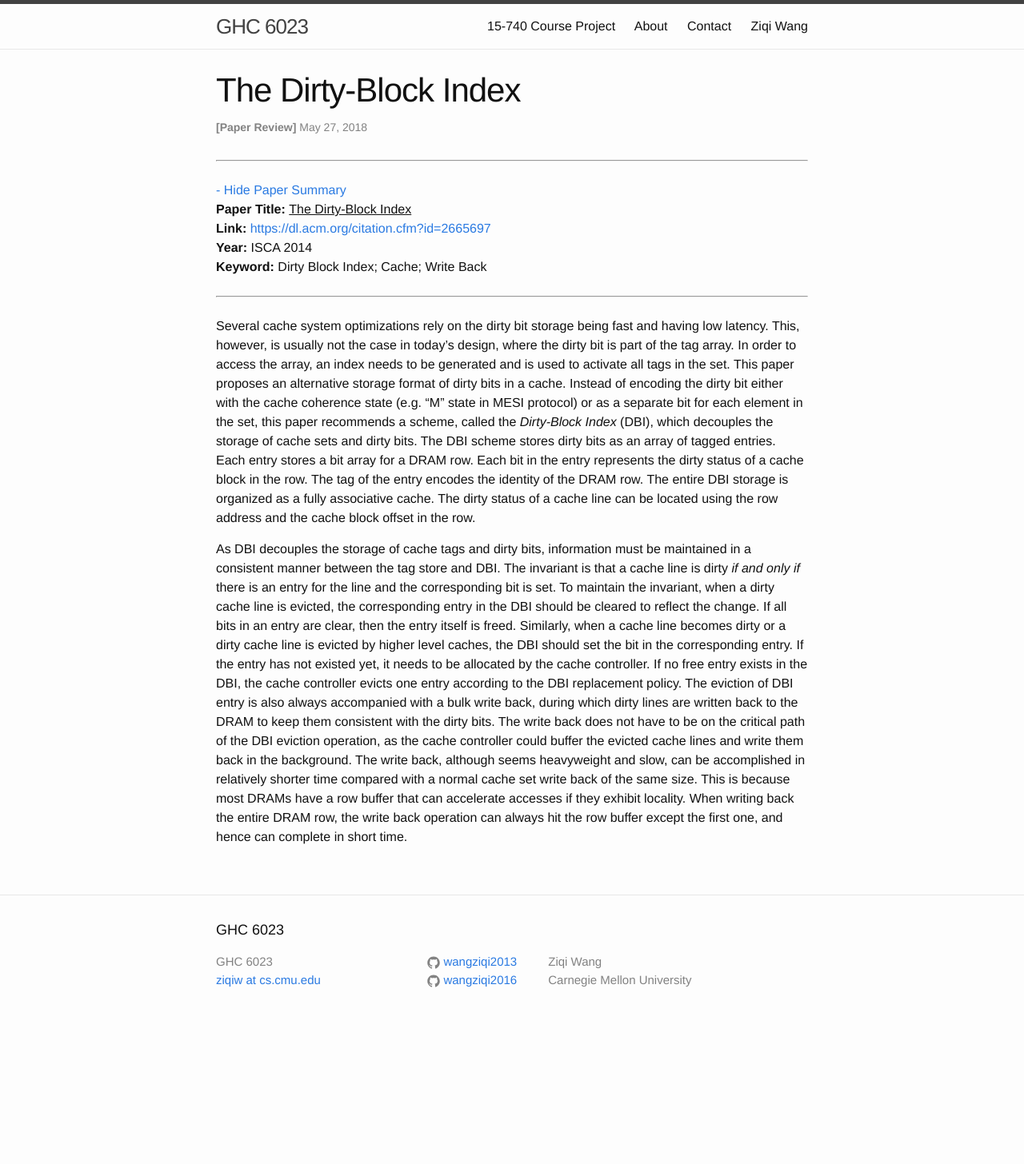
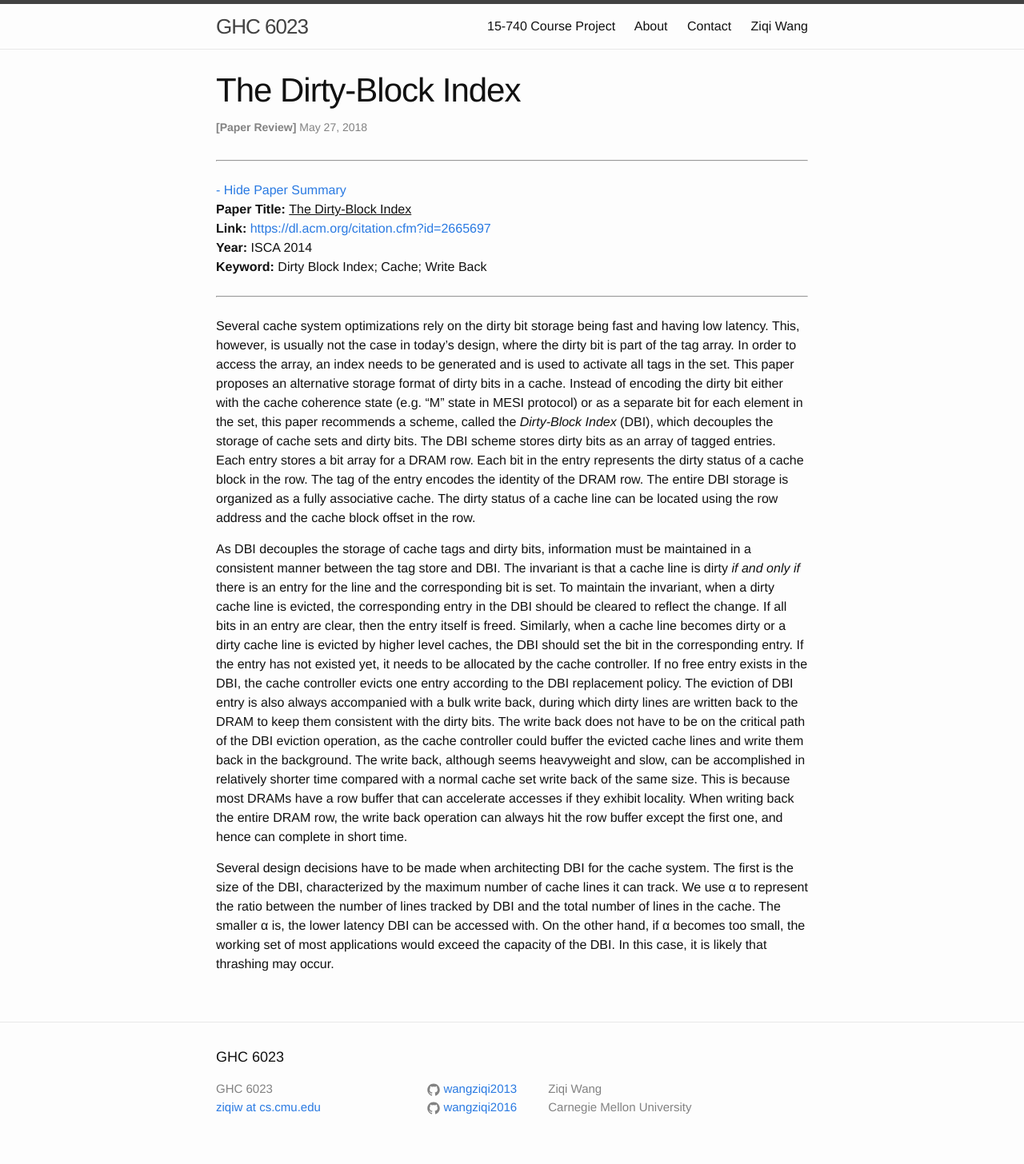
Before and after one commit to wangziqi2013/wangziqi2013.github.io, a Jekyll site: the page built from _posts/2018-05-27-dbi.markdown, in a window 1280 px wide. Shown: the whole page at 80% size. Built offline with Jekyll 4.4.1, drawn with Linux system fonts in a browser that asks for light colours; before the commit the page ends 1297 px from its top, so only the background shows below that.

Commit message:
Working on parameters

```diff
--- a/_posts/2018-05-27-dbi.markdown
+++ b/_posts/2018-05-27-dbi.markdown
@@ -42,3 +42,9 @@ back, although seems heavyweight and slow, can be accomplished in relatively sho
 a normal cache set write back of the same size. This is because most DRAMs have a row buffer that can accelerate
 accesses if they exhibit locality. When writing back the entire DRAM row, the write back operation can
 always hit the row buffer except the first one, and hence can complete in short time.
+
+Several design decisions have to be made when architecting DBI for the cache system. The first is the size of the DBI,
+characterized by the maximum number of cache lines it can track. We use &alpha; to represent the ratio between the
+number of lines tracked by DBI and the total number of lines in the cache. The smaller &alpha; is, the lower latency DBI
+can be accessed with. On the other hand, if &alpha; becomes too small, the working set of most applications would exceed
+the capacity of the DBI. In this case, it is likely that thrashing may occur.
```
